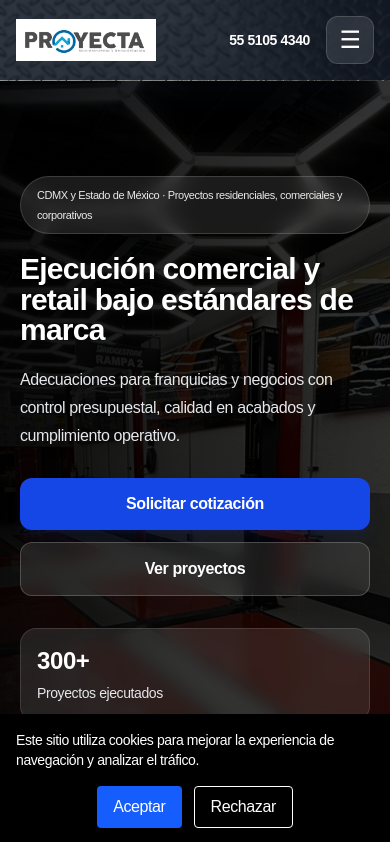
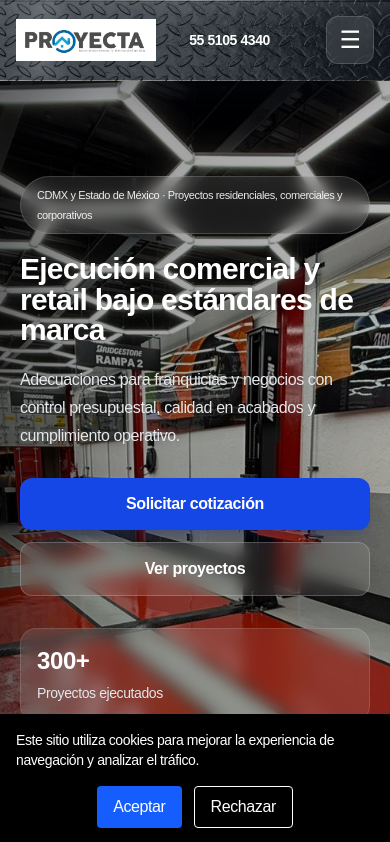
Before and after one commit to caprivara86/proyectaremodela, a Next.js app: page / in a window 390 px wide. Shown: the top 842 px of the page. Built offline with nearby package versions, Linux system fonts and the light colour scheme.

Commit message:
Refine premium header and hero controls layout

```diff
--- a/src/app/globals.css
+++ b/src/app/globals.css
@@ -40,3 +40,42 @@ body {
   }
 }
 /* /REVEAL_ANIMATIONS */
+
+
+/* steel reflection animation */
+@keyframes steelLight {
+  0% {
+    transform: translateX(-120%);
+  }
+  100% {
+    transform: translateX(220%);
+  }
+}
+
+.steel-light {
+  position: absolute;
+  top: 0;
+  bottom: 0;
+  width: 120px;
+  background: linear-gradient(
+    90deg,
+    transparent,
+    rgba(255,255,255,0.08),
+    rgba(255,255,255,0.18),
+    rgba(255,255,255,0.08),
+    transparent
+  );
+  filter: blur(6px);
+  animation: steelLight 14s linear infinite;
+  pointer-events: none;
+}
+
+/* mobile steel reflection tuning */
+@media (max-width: 768px) {
+  .steel-light {
+    width: 70px;
+    animation: steelLight 18s linear infinite;
+    filter: blur(4px);
+    opacity: 0.8;
+  }
+}
--- a/src/app/layout.tsx
+++ b/src/app/layout.tsx
@@ -54,11 +54,14 @@ export default function RootLayout({
         <link rel="icon" href="/icon.jpg" />
       </head>
       <body className="bg-white text-gray-900 antialiased tracking-tight">
-                                <header
-          className="fixed inset-x-0 top-0 z-50 overflow-hidden border-b border-white/10 shadow-[0_10px_40px_rgba(15,23,42,0.25)] bg-neutral-900 bg-center bg-repeat-x"
+                                        <header
+          className="fixed inset-x-0 top-0 z-50 overflow-hidden border-b border-white/10 shadow-[0_10px_40px_rgba(15,23,42,0.25)] bg-neutral-900 bg-center bg-repeat-x transition-all duration-500"
           style={{ backgroundImage: 'url("/textures/metal-plate.jpg")', backgroundSize: '420px auto' }}
         >
-          <div className="absolute inset-0 bg-[rgba(17,24,39,0.74)] backdrop-blur-[1px]" />
+          <div className="absolute inset-0 bg-[rgba(17,24,39,0.50)]" />
+          <div className="steel-light" />
+          <div className="pointer-events-none absolute inset-x-0 top-0 h-[1px] bg-gradient-to-r from-transparent via-white/40 to-transparent" />
+          <div className="pointer-events-none absolute inset-x-0 top-[2px] h-[28px] bg-gradient-to-b from-white/[0.10] via-white/[0.04] to-transparent" />
           <div className="relative mx-auto flex h-20 max-w-6xl items-center justify-between gap-3 px-4 sm:px-6">
             <a href="/" className="flex min-w-0 items-center">
               <Image
@@ -85,7 +88,7 @@ export default function RootLayout({
             <div className="flex items-center gap-2 sm:gap-3">
               <a
                 href="tel:+525551054340"
-                className="inline-flex items-center whitespace-nowrap text-sm font-semibold text-white transition hover:text-blue-300"
+                className="inline-flex flex-1 justify-center items-center whitespace-nowrap text-sm font-semibold text-white transition hover:text-blue-300 mr-10 sm:mr-6"
               >
                 55 5105 4340
               </a>
--- a/src/app/page.tsx
+++ b/src/app/page.tsx
@@ -117,9 +117,9 @@ export default function Home() {
               priority={index === 0}
               className="object-cover"
             />
-            <div className="absolute inset-0 bg-black/70" />
-            <div className="absolute inset-0 bg-gradient-to-r from-black/80 via-black/50 to-black/30" />
-            <div className="absolute inset-0 bg-gradient-to-t from-black/55 via-transparent to-transparent" />
+            <div className="absolute inset-0 bg-black/28" />
+            <div className="absolute inset-0 bg-gradient-to-r from-black/45 via-black/15 via-25% to-transparent" />
+            <div className="absolute inset-0 bg-gradient-to-t from-black/18 via-transparent to-transparent" />
           </div>
         ))}
 
@@ -171,7 +171,7 @@ export default function Home() {
 
         <button
           onClick={prevSlide}
-          className="absolute left-3 top-1/2 z-20 hidden h-11 w-11 -translate-y-1/2 items-center justify-center rounded-full bg-black/35 text-white backdrop-blur-sm transition hover:bg-black/55 md:left-6 md:flex"
+          className="absolute bottom-6 left-6 z-20 hidden h-11 w-11 items-center justify-center rounded-full bg-black/35 text-white backdrop-blur-sm transition hover:bg-black/55 md:flex"
           aria-label="Anterior"
         >
           ‹
@@ -179,7 +179,7 @@ export default function Home() {
 
         <button
           onClick={nextSlide}
-          className="absolute right-3 top-1/2 z-20 hidden h-11 w-11 -translate-y-1/2 items-center justify-center rounded-full bg-black/35 text-white backdrop-blur-sm transition hover:bg-black/55 md:right-6 md:flex"
+          className="absolute bottom-6 left-20 z-20 hidden h-11 w-11 items-center justify-center rounded-full bg-black/35 text-white backdrop-blur-sm transition hover:bg-black/55 md:flex"
           aria-label="Siguiente"
         >
           ›
```
